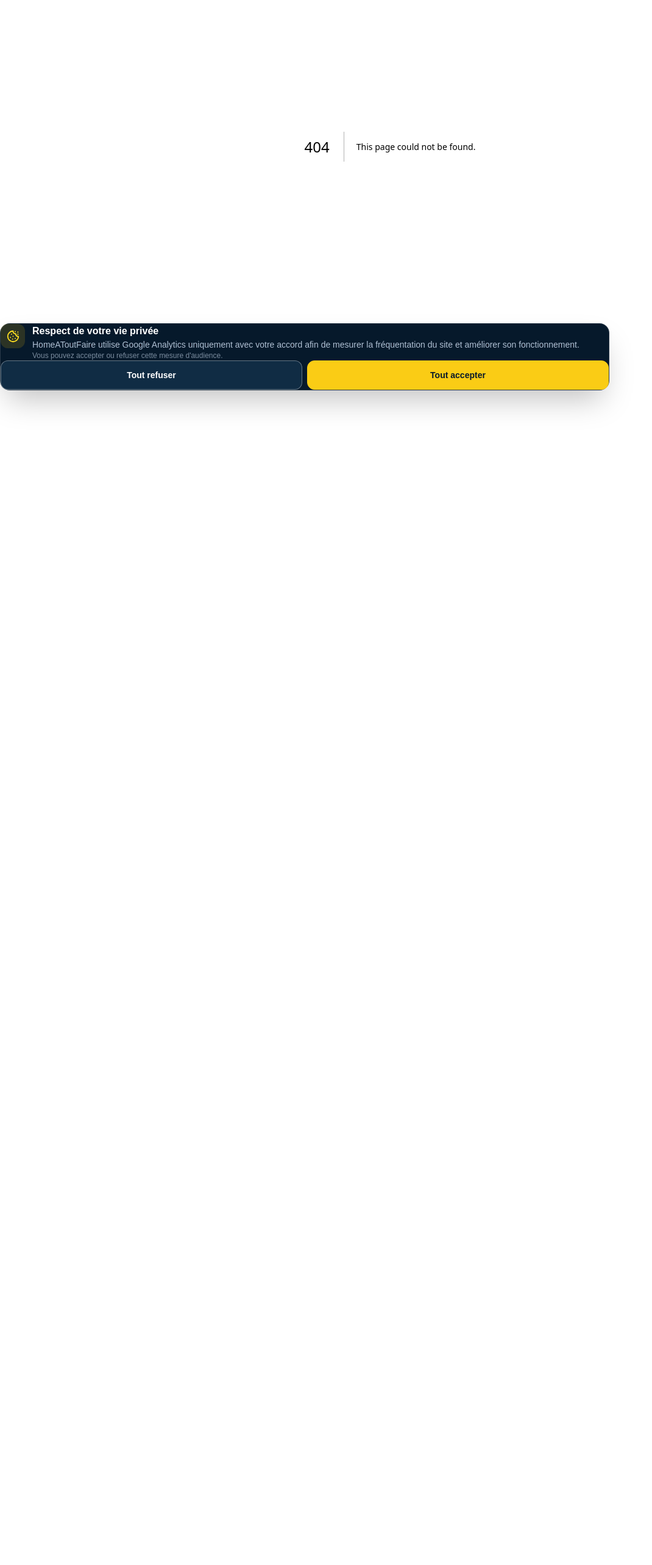
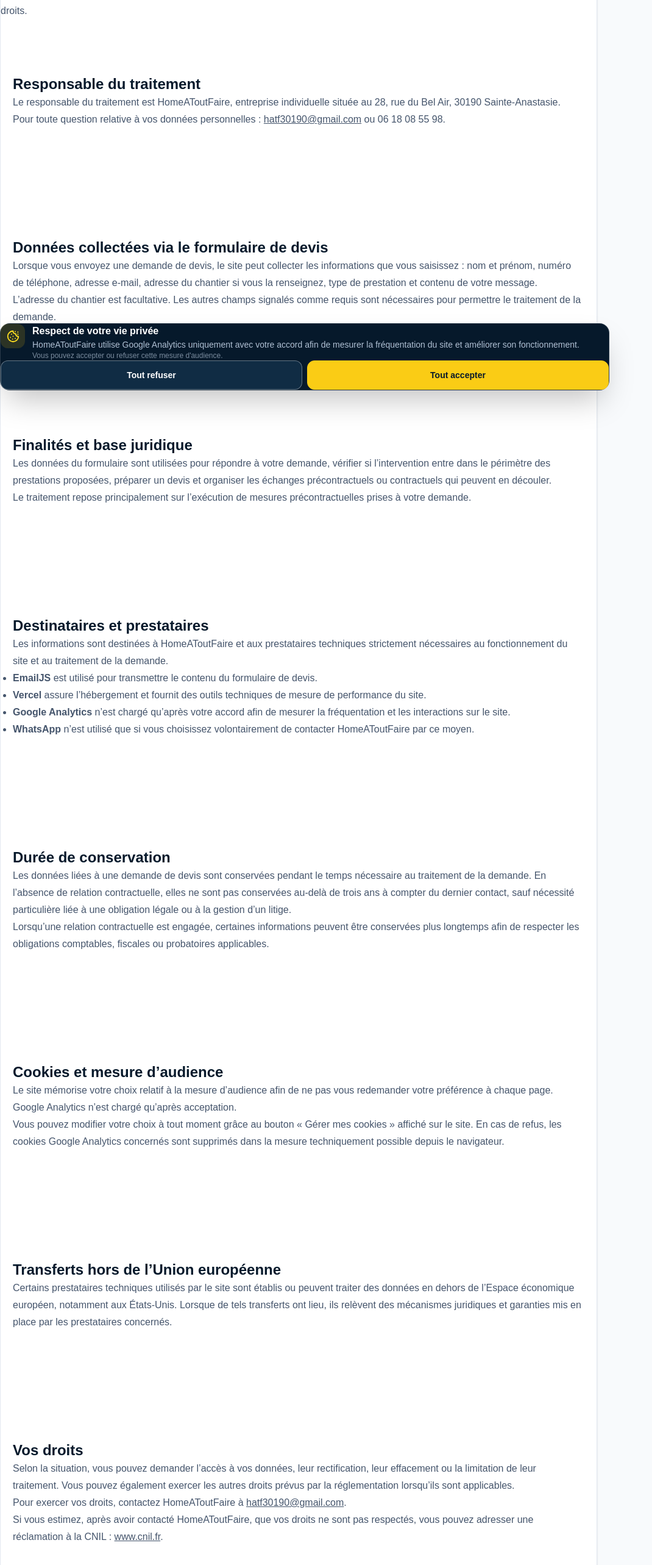
Before and after one commit to Thibal45/homeatoutfaire-premium, a Next.js app: page /politique-confidentialite in a window 1280 px wide. Before the commit this address had no page. Shown: the part 160-2726 px from the top of the page at 61% size, without its empty margins (0-1070 px from the left). Before the commit the page ends 800 px from the top, so only its background shows below. Built offline with nearby package versions, Linux system fonts and the light colour scheme.

Commit message:
Ajout de la politique de confidentialité

```diff
--- /dev/null
+++ b/app/politique-confidentialite/page.tsx
@@ -0,0 +1,229 @@
+import type { Metadata } from "next";
+
+import Footer from "../components/Footer";
+import Header from "../components/Header";
+
+export const metadata: Metadata = {
+  title: "Politique de confidentialité",
+  description:
+    "Politique de confidentialité et de protection des données du site HomeAToutFaire.",
+  alternates: {
+    canonical: "/politique-confidentialite",
+  },
+  robots: {
+    index: false,
+    follow: true,
+  },
+};
+
+export default function PrivacyPolicyPage() {
+  return (
+    <>
+      <Header />
+
+      <main className="min-h-screen bg-slate-50 px-5 pb-16 pt-28 text-slate-700 sm:px-8 sm:pb-20 sm:pt-32 lg:px-10">
+        <article className="mx-auto max-w-[980px]">
+          <div className="rounded-3xl border border-slate-200 bg-white p-6 shadow-sm sm:p-8 lg:p-10">
+            <p className="text-sm font-bold uppercase tracking-[0.14em] text-[#0A6587]">
+              Protection des données
+            </p>
+
+            <h1 className="mt-3 text-3xl font-bold tracking-tight text-[#06192B] sm:text-4xl">
+              Politique de confidentialité
+            </h1>
+
+            <p className="mt-4 leading-7 text-slate-600">
+              Cette politique explique quelles données peuvent être traitées
+              lorsque vous utilisez le site HomeAToutFaire et comment exercer
+              vos droits.
+            </p>
+
+            <PrivacySection title="Responsable du traitement">
+              <p>
+                Le responsable du traitement est HomeAToutFaire, entreprise
+                individuelle située au 28, rue du Bel Air, 30190
+                Sainte-Anastasie.
+              </p>
+              <p>
+                Pour toute question relative à vos données personnelles :
+                {" "}
+                <a
+                  className="underline hover:text-[#0A6587]"
+                  href="mailto:hatf30190@gmail.com"
+                >
+                  hatf30190@gmail.com
+                </a>
+                {" "}ou 06 18 08 55 98.
+              </p>
+            </PrivacySection>
+
+            <PrivacySection title="Données collectées via le formulaire de devis">
+              <p>
+                Lorsque vous envoyez une demande de devis, le site peut
+                collecter les informations que vous saisissez : nom et
+                prénom, numéro de téléphone, adresse e-mail, adresse du
+                chantier si vous la renseignez, type de prestation et contenu
+                de votre message.
+              </p>
+              <p>
+                L’adresse du chantier est facultative. Les autres champs
+                signalés comme requis sont nécessaires pour permettre le
+                traitement de la demande.
+              </p>
+            </PrivacySection>
+
+            <PrivacySection title="Finalités et base juridique">
+              <p>
+                Les données du formulaire sont utilisées pour répondre à votre
+                demande, vérifier si l’intervention entre dans le périmètre
+                des prestations proposées, préparer un devis et organiser les
+                échanges précontractuels ou contractuels qui peuvent en
+                découler.
+              </p>
+              <p>
+                Le traitement repose principalement sur l’exécution de mesures
+                précontractuelles prises à votre demande.
+              </p>
+            </PrivacySection>
+
+            <PrivacySection title="Destinataires et prestataires">
+              <p>
+                Les informations sont destinées à HomeAToutFaire et aux
+                prestataires techniques strictement nécessaires au
+                fonctionnement du site et au traitement de la demande.
+              </p>
+              <ul className="list-disc space-y-2 pl-5">
+                <li>
+                  <strong>EmailJS</strong> est utilisé pour transmettre le
+                  contenu du formulaire de devis.
+                </li>
+                <li>
+                  <strong>Vercel</strong> assure l’hébergement et fournit des
+                  outils techniques de mesure de performance du site.
+                </li>
+                <li>
+                  <strong>Google Analytics</strong> n’est chargé qu’après votre
+                  accord afin de mesurer la fréquentation et les interactions
+                  sur le site.
+                </li>
+                <li>
+                  <strong>WhatsApp</strong> n’est utilisé que si vous choisissez
+                  volontairement de contacter HomeAToutFaire par ce moyen.
+                </li>
+              </ul>
+            </PrivacySection>
+
+            <PrivacySection title="Durée de conservation">
+              <p>
+                Les données liées à une demande de devis sont conservées
+                pendant le temps nécessaire au traitement de la demande. En
+                l’absence de relation contractuelle, elles ne sont pas
+                conservées au-delà de trois ans à compter du dernier contact,
+                sauf nécessité particulière liée à une obligation légale ou à
+                la gestion d’un litige.
+              </p>
+              <p>
+                Lorsqu’une relation contractuelle est engagée, certaines
+                informations peuvent être conservées plus longtemps afin de
+                respecter les obligations comptables, fiscales ou probatoires
+                applicables.
+              </p>
+            </PrivacySection>
+
+            <PrivacySection title="Cookies et mesure d’audience">
+              <p>
+                Le site mémorise votre choix relatif à la mesure d’audience
+                afin de ne pas vous redemander votre préférence à chaque
+                page. Google Analytics n’est chargé qu’après acceptation.
+              </p>
+              <p>
+                Vous pouvez modifier votre choix à tout moment grâce au bouton
+                « Gérer mes cookies » affiché sur le site. En cas de refus,
+                les cookies Google Analytics concernés sont supprimés dans la
+                mesure techniquement possible depuis le navigateur.
+              </p>
+            </PrivacySection>
+
+            <PrivacySection title="Transferts hors de l’Union européenne">
+              <p>
+                Certains prestataires techniques utilisés par le site sont
+                établis ou peuvent traiter des données en dehors de l’Espace
+                économique européen, notamment aux États-Unis. Lorsque de tels
+                transferts ont lieu, ils relèvent des mécanismes juridiques et
+                garanties mis en place par les prestataires concernés.
+              </p>
+            </PrivacySection>
+
+            <PrivacySection title="Vos droits">
+              <p>
+                Selon la situation, vous pouvez demander l’accès à vos données,
+                leur rectification, leur effacement ou la limitation de leur
+                traitement. Vous pouvez également exercer les autres droits
+                prévus par la réglementation lorsqu’ils sont applicables.
+              </p>
+              <p>
+                Pour exercer vos droits, contactez HomeAToutFaire à
+                {" "}
+                <a
+                  className="underline hover:text-[#0A6587]"
+                  href="mailto:hatf30190@gmail.com"
+                >
+                  hatf30190@gmail.com
+                </a>
+                .
+              </p>
+              <p>
+                Si vous estimez, après avoir contacté HomeAToutFaire, que vos
+                droits ne sont pas respectés, vous pouvez adresser une
+                réclamation à la CNIL :
+                {" "}
+                <a
+                  className="underline hover:text-[#0A6587]"
+                  href="https://www.cnil.fr"
+                  target="_blank"
+                  rel="noopener noreferrer"
+                >
+                  www.cnil.fr
+                </a>
+                .
+              </p>
+            </PrivacySection>
+
+            <PrivacySection title="Liens externes et messageries">
+              <p>
+                Lorsque vous choisissez un lien vers un service tiers, comme
+                WhatsApp, votre utilisation de ce service relève également
+                des conditions et politiques de confidentialité de ce tiers.
+              </p>
+            </PrivacySection>
+
+            <p className="mt-10 border-t border-slate-200 pt-6 text-sm text-slate-500">
+              Dernière mise à jour : 11 octobre 2026.
+            </p>
+          </div>
+        </article>
+      </main>
+
+      <Footer />
+    </>
+  );
+}
+
+type PrivacySectionProps = {
+  title: string;
+  children: React.ReactNode;
+};
+
+function PrivacySection({ title, children }: PrivacySectionProps) {
+  return (
+    <section className="mt-9">
+      <h2 className="text-xl font-bold text-[#06192B] sm:text-2xl">
+        {title}
+      </h2>
+
+      <div className="mt-3 space-y-3 leading-7 text-slate-600">
+        {children}
+      </div>
+    </section>
+  );
+}
```
